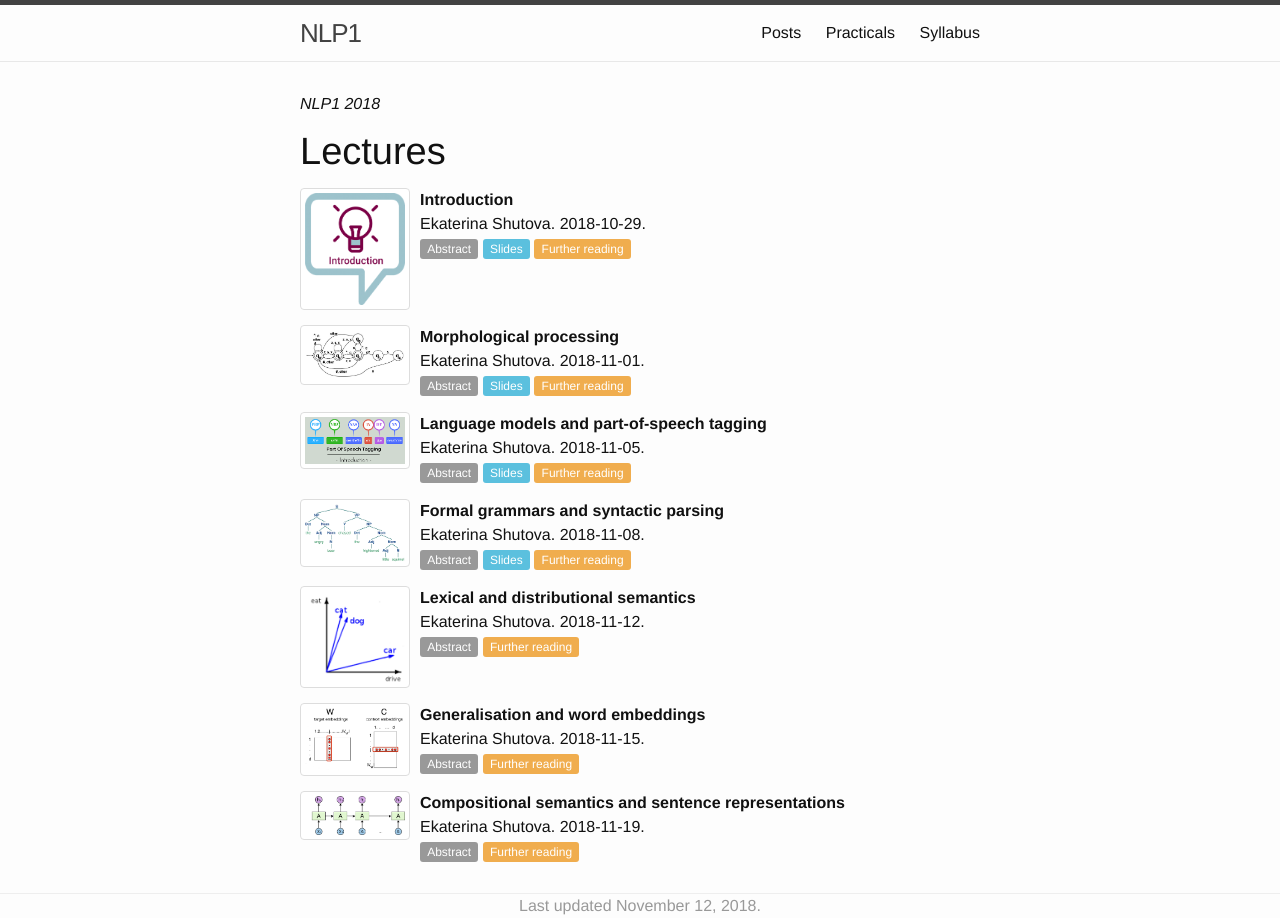
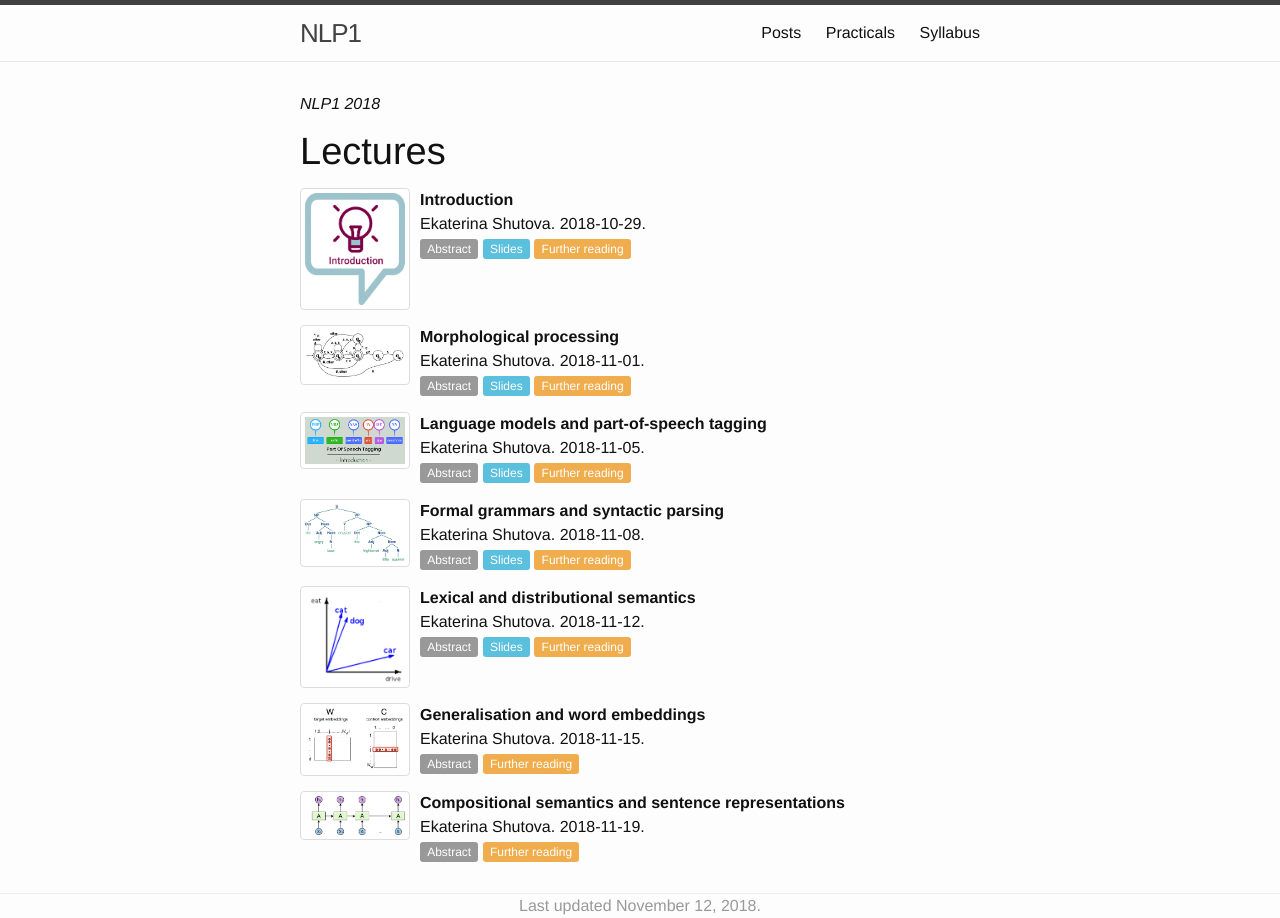
Before and after one commit to cl-illc/nlp1, a Jekyll site: the page built from syllabus.md, in a window 1280 px wide. Built offline with Jekyll 4.4.1, drawn with Linux system fonts in a browser that asks for light colours.

Commit message:
Update lectures.yml

```diff
--- a/_data/2018/lectures.yml
+++ b/_data/2018/lectures.yml
@@ -85,7 +85,7 @@
     "In this lecture, we will discuss lexical semantics, i.e. modelling the meaning of words, and will introduce statistical models of word meaning"
   background:
   discussion:
-  slides:
+  slides: resources/slides/NLP1-lecture5.pdf
   further:
     - "Appendix Chapter C: [Computing with Word Senses: WSD and WordNet](https://web.stanford.edu/~jurafsky/slp3/C.pdf) in Jurafsky and Martin (3rd edition)."
     - "Chapter 6: [Vector semantics](https://web.stanford.edu/~jurafsky/slp3/6.pdf) in Jurafsky and Martin (3rd edition)."
```
